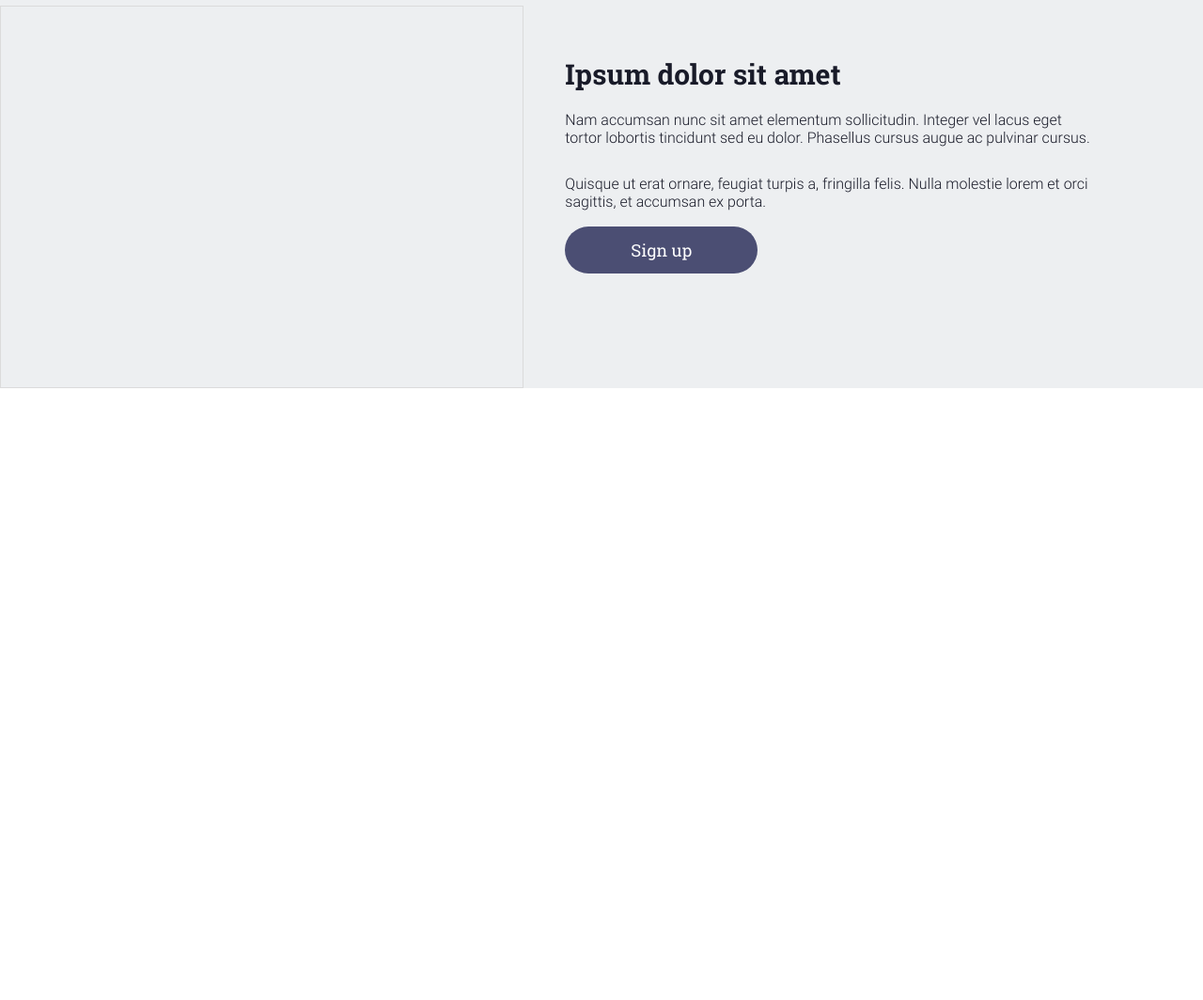
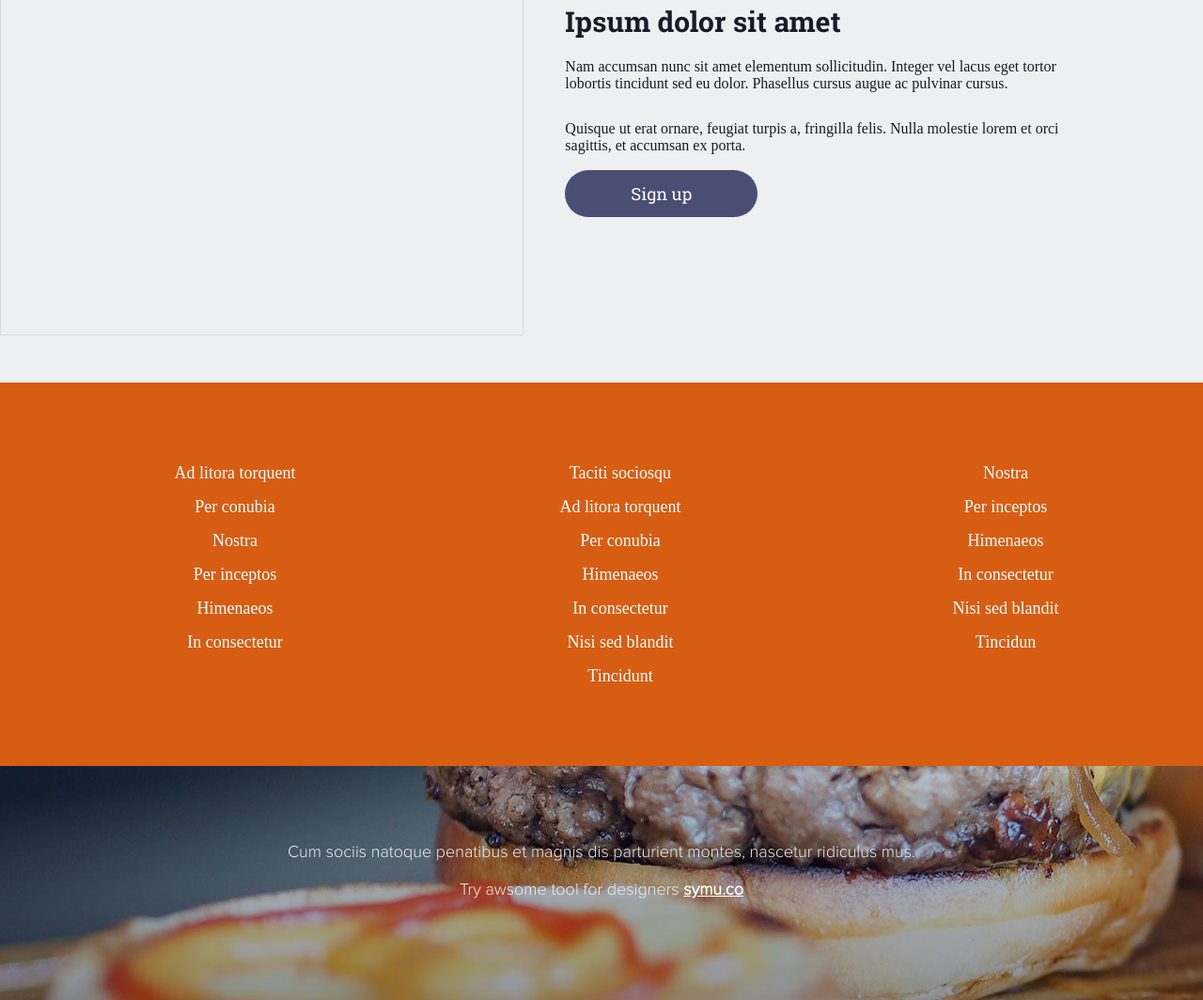
Before and after one commit to juliettawind/panakeia, a website: page index.html in a window 1280 px wide. Shown: the part 3047-4111 px from the top of the page at 94% size. Before the commit the page ends 3510 px from the top, so only its background shows below. Drawn offline with Linux system fonts and the light colour scheme; files whose address does not match are found by name.

Commit message:
Finish footer

```diff
--- a/index.html
+++ b/index.html
@@ -114,41 +114,42 @@
       </div>
   </main>
 
-  <!--<footer class="page-footer">-->
-    <!--<div class="list">-->
-      <!--<ul class="list__one">-->
-        <!--<li>Ad litora torquent</li>-->
-        <!--<li>Per conubia</li>-->
-        <!--<li>Nostra</li>-->
-        <!--<li>Per inceptos</li>-->
-        <!--<li>Himenaeos</li>-->
-        <!--<li>In consectetur</li>-->
-      <!--</ul>-->
-      <!--<ul class="list__two">-->
-        <!--<li>Taciti sociosqu</li>-->
-        <!--<li>Ad litora torquent</li>-->
-        <!--<li>Per conubia</li>-->
-        <!--<li>Himenaeos</li>-->
-        <!--<li>In consectetur</li>-->
-        <!--<li>Nisi sed blandit</li>-->
-        <!--<li>Tincidunt</li>-->
-      <!--</ul>-->
-      <!--<ul class="list__three">-->
-        <!--<li>Nostra</li>-->
-        <!--<li>Per inceptos</li>-->
-        <!--<li>Himenaeos</li>-->
-        <!--<li>In consectetur</li>-->
-        <!--<li>Nisi sed blandit</li>-->
-        <!--<li>Tincidun</li>-->
-      <!--</ul>-->
-    <!--</div>-->
+  <footer class="page-footer">
 
-    <!--<div class="copyright">-->
-      <!--<p class="copyright__tittle">Cum sociis natoque penatibus et magnis dis parturient montes, nascetur ridiculus mus.</p>-->
-      <!--<div class="copyright__about">Try awsome tool for designers <a href="symu.co">symu.co</a></div>-->
-    <!--</div>-->
+    <div class="list">
+      <ul class="list__footer">
+        <li>Ad litora torquent</li>
+        <li>Per conubia</li>
+        <li>Nostra</li>
+        <li>Per inceptos</li>
+        <li>Himenaeos</li>
+        <li>In consectetur</li>
+      </ul>
+      <ul class="list__footer">
+        <li>Taciti sociosqu</li>
+        <li>Ad litora torquent</li>
+        <li>Per conubia</li>
+        <li>Himenaeos</li>
+        <li>In consectetur</li>
+        <li>Nisi sed blandit</li>
+        <li>Tincidunt</li>
+      </ul>
+      <ul class="list__footer">
+        <li>Nostra</li>
+        <li>Per inceptos</li>
+        <li>Himenaeos</li>
+        <li>In consectetur</li>
+        <li>Nisi sed blandit</li>
+        <li>Tincidun</li>
+      </ul>
+    </div>
 
-  <!--</footer>-->
+    <div class="copyright">
+      <p class="copyright__tittle">Cum sociis natoque penatibus et magnis dis parturient montes, nascetur ridiculus mus.</p>
+      <p class="copyright__tittle">Try awsome tool for designers <a href="symu.co">symu.co</a></p>
+    </div>
+
+  </footer>
 </div>
 
 </body>
--- a/sass/_variables.scss
+++ b/sass/_variables.scss
@@ -1,6 +1,7 @@
 $ProximaNova-Light: "proximanova-light", serif;
 $ProximaNova-Bold: "proximanova-bold" serif;
 $Roboto-Light: "Roboto Slab", serif;
+$Roboto-Regular: "Roboto Regular", serif;
 $robotaslabregular: "Roboto Slab regular", serif;
 $robotaslabbold: "Roboto Slab bold", serif;
 $robotaslablight: "Roboto Slab light", serif;
--- a/sass/blocks/_copyright.scss
+++ /dev/null
@@ -1,16 +0,0 @@
-@import "../variables";
-@import "../global/mixins";
-
-.copyright__note {
-  @include embed-font($sans-regular-family, 14px, 18px, $midnight);
-
-  display: block;
-}
-
-.copyright__link {
-  display: block;
-}
-
-.copyright__link-img {
-  display: block;
-}
--- a/sass/blocks/_page-footer.scss
+++ b/sass/blocks/_page-footer.scss
@@ -1,11 +1,62 @@
 @import "../variables";
 @import "../global/mixins";
 
-//.page-footer {
-//  background-image: url("../images/slider-footer.jpg");
-//  background-repeat: no-repeat;
-//}
-//
-//.copyright{
-//
-//}
+.page-footer {
+}
+
+.list{
+  background-color: $orange;
+  padding: 60px 0;
+  display: flex;
+  justify-content: center;
+  color: $white;
+
+
+
+  &__footer{
+    width: 370px;
+    text-align: center;
+    text-decoration: none;
+    line-height: $beta-size;
+    font-size: $zeta-size;
+    font-family: $Roboto-Regular;
+    list-style: none;
+
+
+    li{
+
+      &:hover {
+        cursor: pointer;
+        text-decoration: none;
+        color: $dark-blue;
+      }
+
+    }
+
+  }
+}
+.copyright{
+  background-image: url("../images/slider-footer.jpg");
+  background-repeat: no-repeat;
+  display: flex;
+  justify-content: center;
+  flex-direction: column;
+  align-items: center;
+  padding-top: 80px;
+  padding-bottom: 7%;
+
+
+  &__tittle{
+    font-size: $zeta-size;
+    font-family: $ProximaNova-Light;
+    color: $light-white;
+    margin-top: 0px;
+
+
+    a{
+      font-weight: bold;
+      color: $white;
+    }
+
+  }
+}
--- a/sass/blocks/_page-main.scss
+++ b/sass/blocks/_page-main.scss
@@ -190,7 +190,6 @@
 
 .productDetails{
   margin-top: 65px;
-  margin-bottom: 40px;
 
 }
 
--- a/sass/global/_fonts.scss
+++ b/sass/global/_fonts.scss
@@ -2,7 +2,8 @@
 
 @include font-face('proximanova-light', "../fonts/ProximaNova-Light", null, null, woff);
 @include font-face('proximanova-bold', "../fonts/ProximaNova-Bold", null, null, woff);
-@include font-face('Roboto Slab', "../fonts/Roboto-Light", null, null, woff);
+@include font-face('Roboto', "../fonts/Roboto-Light", null, null, woff);
+@include font-face('Roboto', "../fonts/Roboto-Regular", null, null, ttf);
 @include font-face('Roboto Slab regular', "../fonts/robotoslabregular", null, null, woff);
 @include font-face('Roboto Slab bold', "../fonts/robotoslabbold", null, null, woff);
 @include font-face('Roboto Slab light', "../fonts/robotoslablight", null, null, woff);
--- a/sass/style.scss
+++ b/sass/style.scss
@@ -5,24 +5,5 @@
 @import "blocks/container";
 @import "blocks/page-header";
 @import "blocks/page-main";
-
+@import "blocks/page-footer";
 //@import 'flexgrid/flexgrid';
-//@import "blocks/navigation";
-//@import "blocks/btn";
-//@import "blocks/download";
-//@import "blocks/intro";
-//@import "blocks/features";
-//@import "blocks/review";
-//@import "blocks/pricing-slider";
-//@import "blocks/pricing-table";
-//@import "blocks/contacts";
-//@import "blocks/page-footer";
-//@import "blocks/social";
-//@import "blocks/copyright";
-
-//@import "blocks/modal-window";
-//@import "blocks/feed";
-//@import "blocks/post";
-//@import "blocks/like";
-//@import "blocks/photo-editor";
-//@import "blocks/editor-form";
```
Also changed, not shown: css/style.css, fonts/Roboto-Regular.ttf (added).
